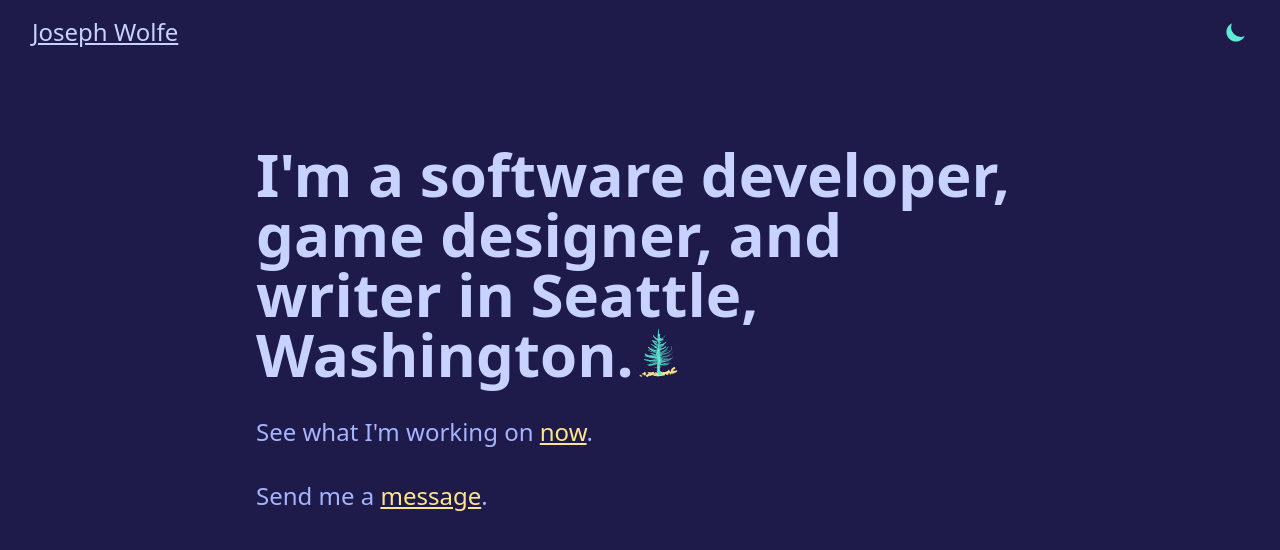
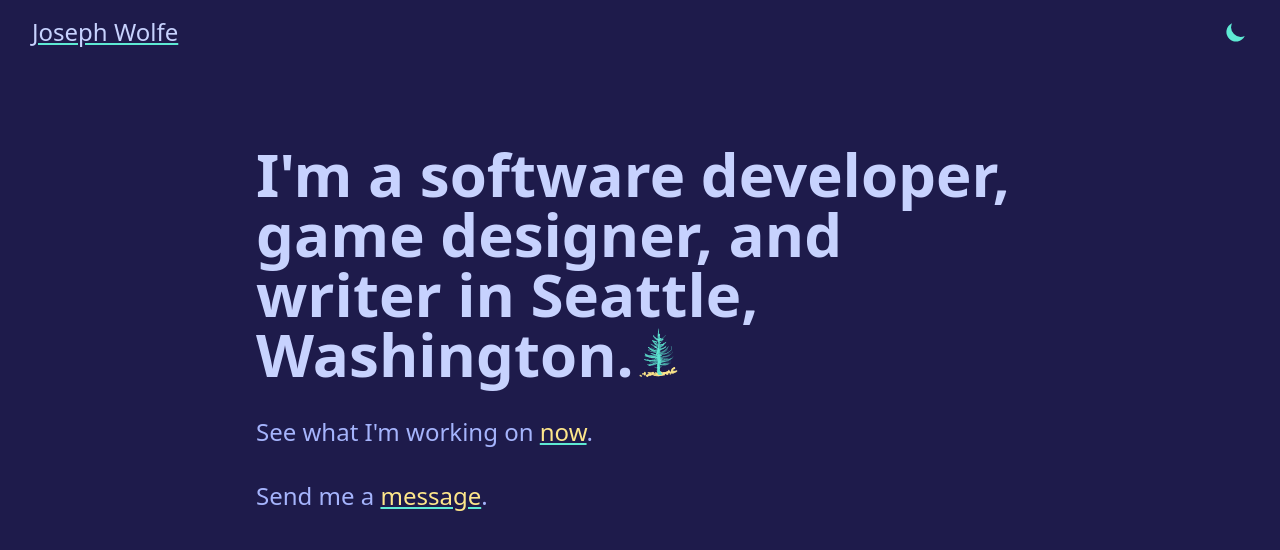
Before and after one commit to CharmedSatyr/personal-website, a Next.js app: page / in a window 1280 px wide. Shown: the top 550 px of the page. Built offline with nearby package versions, Linux system fonts and the light colour scheme.

Commit message:
Mix up text decoration color

```diff
--- a/css/tailwind.css
+++ b/css/tailwind.css
@@ -31,7 +31,7 @@
 	}
 
 	a {
-		@apply text-accent-500 underline dark:text-secondary-200;
+		@apply text-accent-500 underline dark:text-secondary-200 decoration-secondary-500 dark:decoration-accent-300;
 	}
 
 	li,
```
